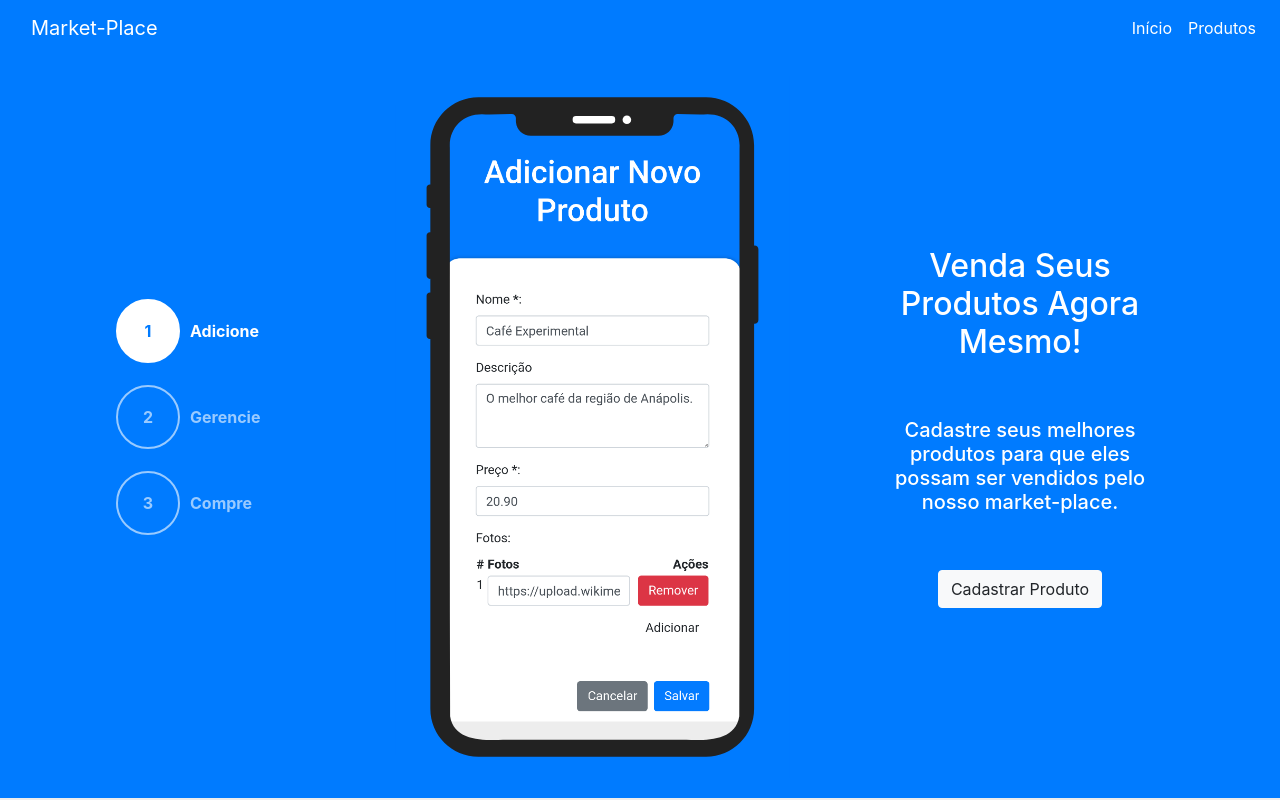
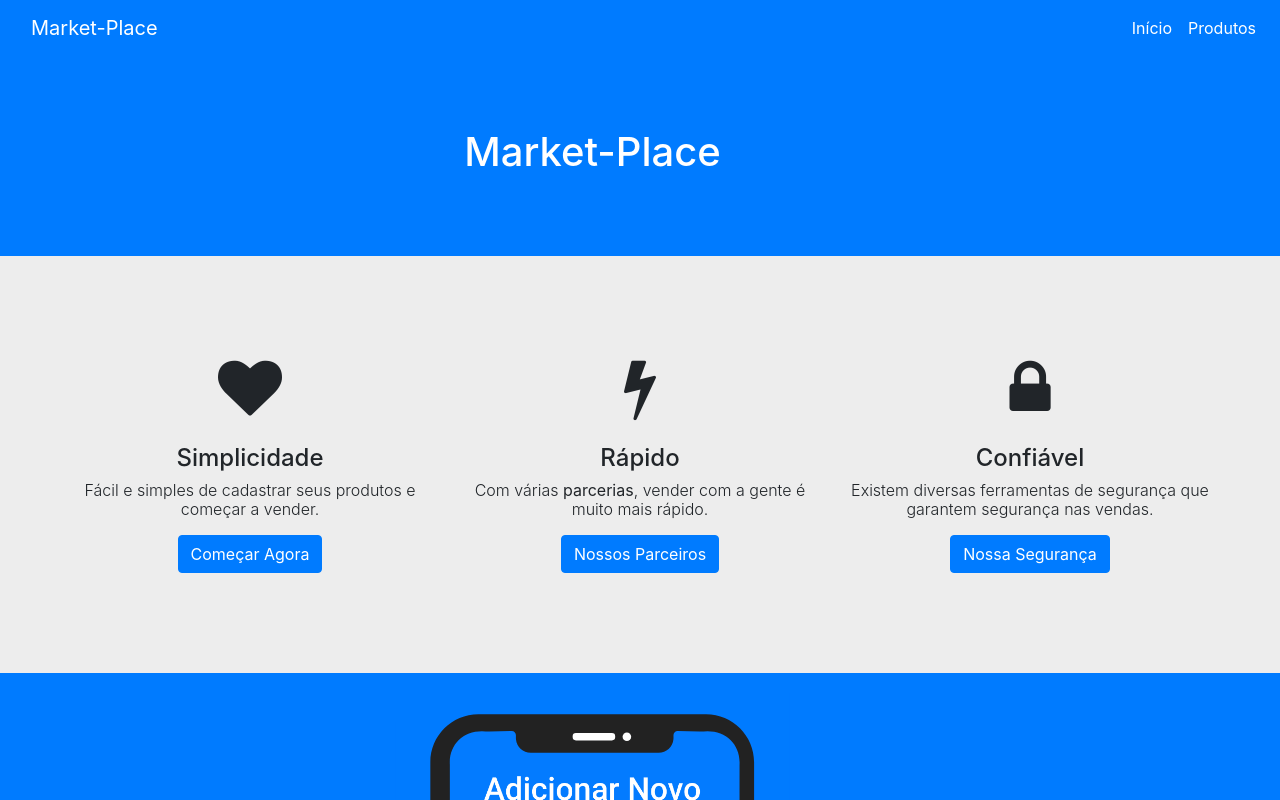
Before and after one commit to EduardoJM/teste-stayapp-marketplace, an Angular app: page / in a window 1280 px wide. Shown: the top 800 px of the page. Built offline with nearby package versions, Linux system fonts and the light colour scheme.

Commit message:
update home page

```diff
--- a/package.json
+++ b/package.json
@@ -20,6 +20,7 @@
     "@angular/platform-browser-dynamic": "~12.1.0",
     "@angular/router": "~12.1.0",
     "bootstrap": "^4.5.3",
+    "font-awesome": "^4.7.0",
     "ngx-bootstrap": "^7.0.0",
     "rxjs": "~6.6.0",
     "tslib": "^2.2.0",
@@ -32,7 +33,6 @@
     "@types/jasmine": "~3.8.0",
     "@types/node": "^12.11.1",
     "jasmine-core": "~3.8.0",
-    "json-server": "^0.16.3",
     "karma": "~6.3.0",
     "karma-chrome-launcher": "~3.1.0",
     "karma-coverage": "~2.0.3",
--- a/src/app/home/home.component.html
+++ b/src/app/home/home.component.html
@@ -1,2 +1,55 @@
+<header class="home-header">
+    <div class="container">
+        <div class="row">
+            <div class="col-sm-12 col-lg-3"></div>
+            <div class="col-sm-12 col-lg-5">
+                <div class="text-block">
+                    <h1 class="text-center text-white">Market-Place</h1>
+                </div>
+            </div>
+            <div class="col-sm-12 col-lg-4"></div>
+        </div>
+    </div>
+</header>
+
+<div class="container-fluid">
+    <div class="container features-block">
+        <div class="row">
+            <div class="col-sm-12 col-md-4">
+                <span class="icon mb-4">
+                    <i class="fa fa-heart" aria-hidden="true"></i>
+                </span>
+
+                <h4 class="text-center">Simplicidade</h4>
+                <h6 class="text-center font-weight-light">Fácil e simples de cadastrar seus produtos e começar a vender.</h6>
+                <div class="text-center mt-3">
+                    <button class="btn btn-primary">Começar Agora</button>
+                </div>
+            </div>
+            <div class="col-sm-12 col-md-4">
+                <span class="icon mb-4">
+                    <i class="fa fa-bolt" aria-hidden="true"></i>
+                </span>
+
+                <h4 class="text-center">Rápido</h4>
+                <h6 class="text-center font-weight-light">Com várias <strong>parcerias</strong>, vender com a gente é muito mais rápido.</h6>
+                <div class="text-center mt-3">
+                    <button class="btn btn-primary">Nossos Parceiros</button>
+                </div>
+            </div>
+            <div class="col-sm-12 col-md-4">
+                <span class="icon mb-4">
+                    <i class="fa fa-lock" aria-hidden="true"></i>
+                </span>
+
+                <h4 class="text-center">Confiável</h4>
+                <h6 class="text-center font-weight-light">Existem diversas ferramentas de segurança que garantem segurança nas vendas.</h6>
+                <div class="text-center mt-3">
+                    <button class="btn btn-primary">Nossa Segurança</button>
+                </div>
+            </div>
+        </div>
+    </div>
+</div>
 
 <app-market-place-details></app-market-place-details>
--- /dev/null
+++ b/src/app/home/home.component.scss
@@ -0,0 +1,34 @@
+header.home-header {
+    height: 200px;
+    background: var(--theme-color);
+
+    > .container {
+        height: 100%;
+
+        .row {
+            height: 100%;
+
+            .text-block {
+                width: 100%;
+                height: 100%;
+
+                display: flex;
+                align-items: center;
+                justify-content: center;
+            }
+        }
+    }
+}
+.features-block {
+    padding: 100px 0;
+
+    .icon {
+        display: flex;
+        align-items: center;
+        justify-content: center;
+
+        .fa {
+            font-size: 64px;
+        }
+    }
+}
--- a/src/app/home/home.component.ts
+++ b/src/app/home/home.component.ts
@@ -2,5 +2,6 @@ import { Component } from "@angular/core";
 
 @Component({
     templateUrl: './home.component.html',
+    styleUrls: ['./home.component.scss'],
 })
 export class HomeComponent {}
--- a/src/styles.scss
+++ b/src/styles.scss
@@ -5,6 +5,8 @@
 
 /* Importing Datepicker SCSS file. */
 @import "~ngx-bootstrap/datepicker/bs-datepicker";
+
+@import "~font-awesome/css/font-awesome.min.css";
 
 :root {
     --theme-color: #007bff;
```
Also changed, not shown: 1 other file (tests, documents, lock files or other folders).
